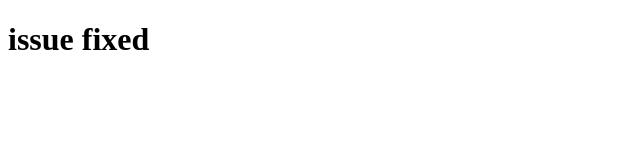
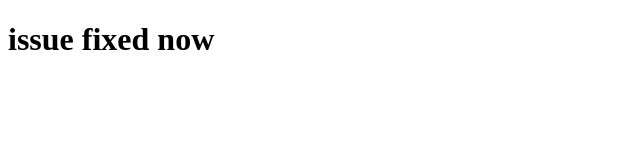
Before and after one commit to neel-parmar-21/flipkart-app, a plain HTML site: page index.html in a window 1280 px wide. Shown: the whole page, without its empty margins (0-640 px from the left). Drawn offline with Linux system fonts and the light colour scheme.

Commit message:
file added

```diff
--- a/index.html
+++ b/index.html
@@ -6,6 +6,6 @@
     <title>Flipkart App Home Page</title>
 </head>
 <body>
-    <H1>issue fixed</H1>
+    <H1>issue fixed now</H1>
 </body>
 </html>
```
